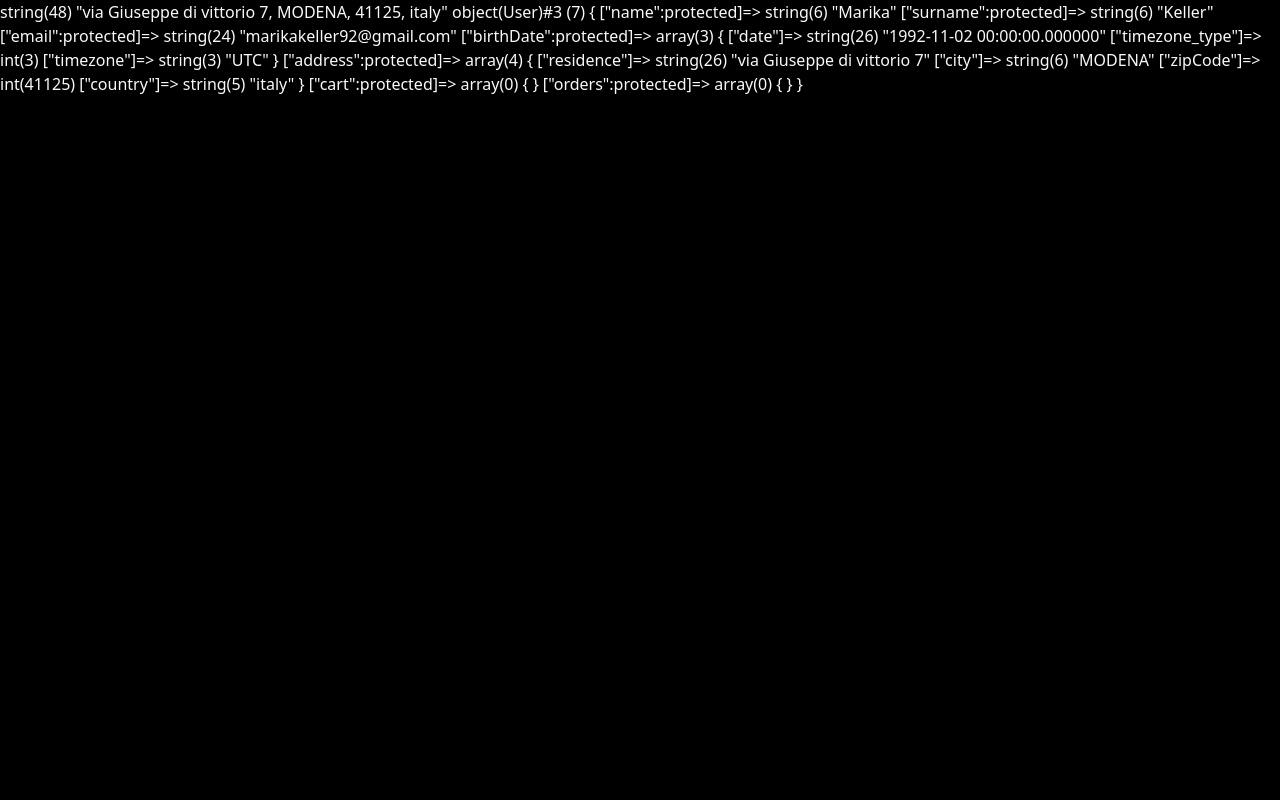
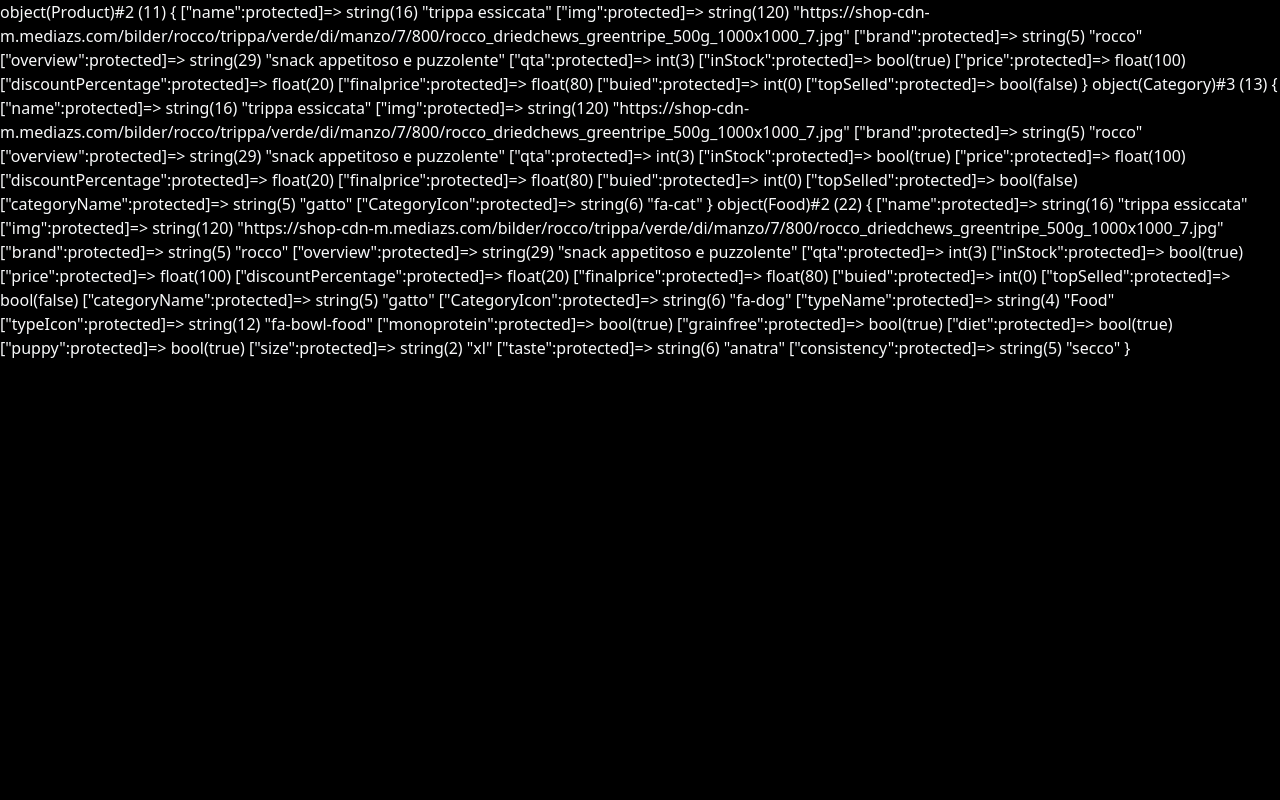
Before and after one commit to KellerMarika/php-oop-2, a PHP site: page / in a window 1280 px wide. Run offline with PHP 8.4, Linux system fonts and the light colour scheme; some libraries are stand-ins or nearby versions.

Commit message:
food-pezza

```diff
--- a/Models/Category.php
+++ b/Models/Category.php
@@ -1,16 +1,72 @@
 <?php
-class Category {
-  private $name;
+require_once __DIR__ . "/Product.php";
+class Category extends Product
+{
+  protected string $categoryName; //"gatto"||"cane"
+  protected string $CategoryIcon;
+
+  function __construct($_name,$_img,$_brand,$_overview,$_qta,$_price,$_discountPercentage, $_categoryName,$_categoryIcon)
+  {
+
+    parent::__construct($_name,$_img,$_brand,$_overview,$_qta,$_price,$_discountPercentage);
+    $this->setCategoryName($_categoryName);
+    $this->setCategoryIcon($_categoryIcon);
+  }
 
 
-function __construct(){
+  /*** FUNCTION GET ASSOCIATIVE ARRAY ***/
+  public function getAssociativeArray()
+  {
+
+    $associatedArray = [];
+    foreach ($this as $key => $value) {
+
+      //var_dump($key, $value);
+      $associatedArray[$key] = $value;
+    }
+    return $associatedArray;
+  }
+
+/*** GETTER & SETTER ***/
 
 
+  /**
+   * Get the value of categoryName
+   */
+  public function getCategoryName()
+  {
+    return $this->categoryName;
+  }
+
+  /**
+   * Set the value of categoryName
+   *
+   * @return  self
+   */
+  public function setCategoryName($_categoryName)
+  {
+    $this->categoryName = $_categoryName;
+
+    return $this;
+  }
+
+  /**
+   * Get the value of CategoryIcon
+   */
+  public function getCategoryIcon()
+  {
+    return $this->CategoryIcon;
+  }
+
+  /**
+   * Set the value of CategoryIcon
+   *
+   * @return  self
+   */
+  public function setCategoryIcon($_CategoryIcon)
+  {
+    $this->CategoryIcon = $_CategoryIcon;
+
+    return $this;
+  }
 }
-
-
-
-  /*** GETTER & SETTER ***/
-
-
-}
--- /dev/null
+++ b/Models/food.php
@@ -0,0 +1,207 @@
+<?php
+require_once __DIR__ . "/Category.php";
+class Food extends Category
+{
+  protected string $typeName = "Food";
+  protected string $typeIcon = "fa-bowl-food";
+  protected bool $monoprotein = false;
+  protected bool $grainfree = false;
+  protected bool $diet = false;
+  protected bool $puppy = false;
+  protected string|null $size =null;  //select array
+  protected string $taste = "pollo"; //select array
+  protected string $consistency = "secco"; //select array
+
+  function __construct($_name, $_img, $_brand, $_overview, $_qta, $_price, $_discountPercentage, $_categoryName, $_categoryIcon, $_monoprotein,$_grainfree,$_diet,$_puppy,$_size=null,$_taste=null,$_consistency=null)
+  {
+
+    parent::__construct($_name, $_img, $_brand, $_overview, $_qta, $_price, $_discountPercentage,$_categoryName,$_categoryIcon);
+
+    $this->setMonoprotein($_monoprotein);
+    $this->setGrainfree($_grainfree);
+    $this->setDiet($_diet);
+    $this->setPuppy($_puppy);
+    $this->setSize($_size);
+    $this->setTaste($_taste);
+    $this->setConsistency($_consistency);
+  }
+
+
+  /*** FUNCTION GET ASSOCIATIVE ARRAY ***/
+  public function getAssociativeArray()
+  {
+
+    $associatedArray = [];
+    foreach ($this as $key => $value) {
+
+      //var_dump($key, $value);
+      $associatedArray[$key] = $value;
+    }
+    return $associatedArray;
+  }
+
+  /*** GETTER & SETTER ***/
+
+
+
+  /**
+   * Get the value of type
+   */
+  public function getType()
+  {
+    return $this->type;
+  }
+
+  /**
+   * Set the value of type
+   *
+   * @return  self
+   */
+  public function setType($type)
+  {
+    $this->type = $type;
+
+    return $this;
+  }
+
+  /**
+   * Get the value of monoprotein
+   */
+  public function getMonoprotein()
+  {
+    return $this->monoprotein;
+  }
+
+  /**
+   * Set the value of monoprotein
+   *
+   * @return  self
+   */
+  public function setMonoprotein($monoprotein)
+  {
+    $this->monoprotein = $monoprotein;
+
+    return $this;
+  }
+
+  /**
+   * Get the value of grainfree
+   */
+  public function getGrainfree()
+  {
+    return $this->grainfree;
+  }
+
+  /**
+   * Set the value of grainfree
+   *
+   * @return  self
+   */
+  public function setGrainfree($grainfree)
+  {
+    $this->grainfree = $grainfree;
+
+    return $this;
+  }
+
+  /**
+   * Get the value of diet
+   */
+  public function getDiet()
+  {
+    return $this->diet;
+  }
+
+  /**
+   * Set the value of diet
+   *
+   * @return  self
+   */
+  public function setDiet($diet)
+  {
+    $this->diet = $diet;
+
+    return $this;
+  }
+
+  /**
+   * Get the value of puppy
+   */
+  public function getPuppy()
+  {
+    return $this->puppy;
+  }
+
+  /**
+   * Set the value of puppy
+   *
+   * @return  self
+   */
+  public function setPuppy($puppy)
+  {
+    $this->puppy = $puppy;
+
+    return $this;
+  }
+    /**
+   * Get the value of size
+   */
+  public function getSize()
+  {
+    return $this->size;
+  }
+
+  /**
+   * Set the value of size
+   *
+   * @return  self
+   */
+  public function setSize($size)
+  {
+    $this->size = $size;
+
+    return $this;
+  }
+
+  /**
+   * Get the value of taste
+   */
+  public function getTaste()
+  {
+    return $this->taste;
+  }
+
+  /**
+   * Set the value of taste
+   *
+   * @return  self
+   */
+  public function setTaste($taste)
+  {
+    $this->taste = $taste;
+
+    return $this;
+  }
+
+
+
+  /**
+   * Get the value of consistency
+   */
+  public function getConsistency()
+  {
+    return $this->consistency;
+  }
+
+  /**
+   * Set the value of consistency
+   *
+   * @return  self
+   */
+  public function setConsistency($consistency)
+  {
+    $this->consistency = $consistency;
+
+    return $this;
+  }
+}
--- a/index.php
+++ b/index.php
@@ -6,6 +6,7 @@ ini_set('html_errors', false);
  /* prodicts */
 require_once "./Models/Product.php";
 require_once "./Models/Category.php";
+require_once "./Models/Food.php";
 
 /* users */
 require_once "./Models/Address.php";
@@ -15,14 +16,14 @@ require_once "./Models/REgisteredUser.php";
 /* functions */
 require_once "encodeJsonFunction.php";
 
-$address= new Address("via Giuseppe di vittorio 7","Modena","41125","italy");
-var_dump($address->getFullAddress());
-$user= new User("Marika","Keller","marikakeller92@gmail.com", "02-11-1992",$address->getAssociativeArray());
-var_dump($user);
-//var_dump(json_decode(file_get_contents("dbJson/users.json"),true));
+
 
 $product = new Product("trippa essiccata","https://shop-cdn-m.mediazs.com/bilder/rocco/trippa/verde/di/manzo/7/800/rocco_driedchews_greentripe_500g_1000x1000_7.jpg","rocco","snack appetitoso e puzzolente","3","100","20");
-
+var_dump($product);
+$product = new Category("trippa essiccata","https://shop-cdn-m.mediazs.com/bilder/rocco/trippa/verde/di/manzo/7/800/rocco_driedchews_greentripe_500g_1000x1000_7.jpg","rocco","snack appetitoso e puzzolente","3","100","20","gatto","fa-cat");
+var_dump($product);
+$product = new Food("trippa essiccata","https://shop-cdn-m.mediazs.com/bilder/rocco/trippa/verde/di/manzo/7/800/rocco_driedchews_greentripe_500g_1000x1000_7.jpg","rocco","snack appetitoso e puzzolente","3","100","20","gatto","fa-dog","true","false","false","false","xl","anatra","secco");
+var_dump($product);
 
 ?>
 
```
Also changed, not shown: dbJson/users.json (added, +41 -0 lines).
